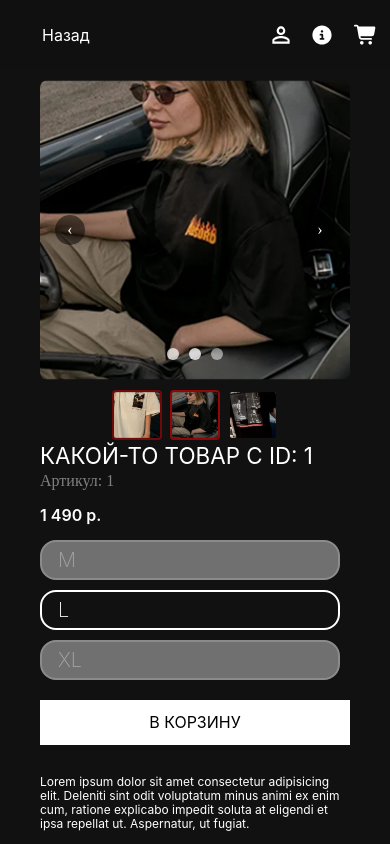
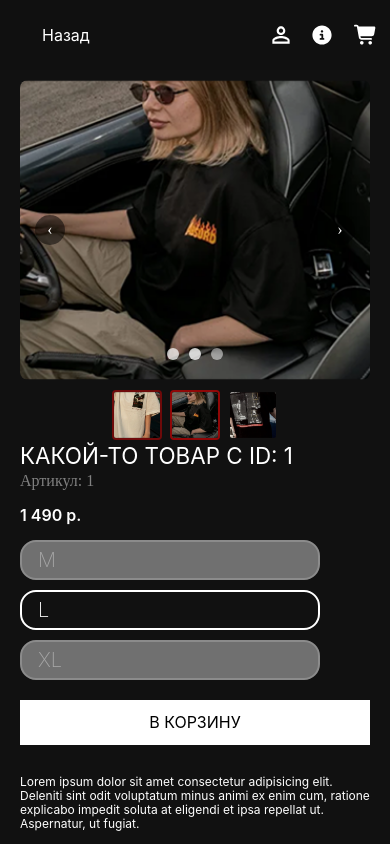
Before and after one commit to DanRaySS/kawodedaClient, a Next.js app: page /products/1 in a window 390 px wide. Shown: the top 844 px of the page. Built offline with nearby package versions, Linux system fonts and the light colour scheme.

Commit message:
fix padding

```diff
--- a/src/app/products/[id]/ProductPage.module.scss
+++ b/src/app/products/[id]/ProductPage.module.scss
@@ -16,6 +16,18 @@
     @media (max-width: 1030px) {
       flex-direction: column;
       padding: 40px;
+      padding-top: 80px;
+    }
+
+    @media (max-width: 1030px) {
+      flex-direction: column;
+      padding: 40px;
+      padding-top: 80px;
+    }
+
+    @media (max-width: 600px) {
+      flex-direction: column;
+      padding: 20px;
       padding-top: 80px;
     }
   }
```
